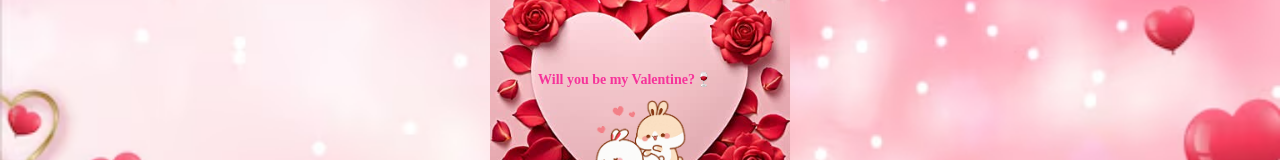
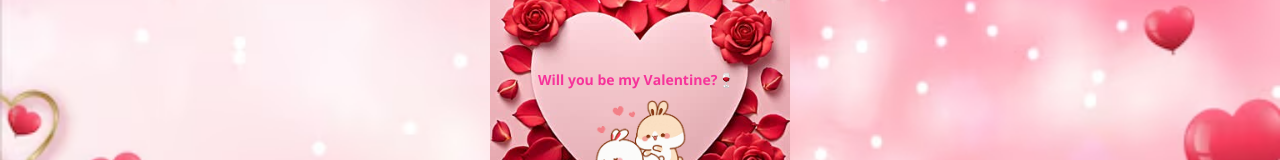
Before and after one commit to Arham1033/Valentine, a Next.js app: page / in a window 1280 px wide. Shown: the part 150-310 px from the top of the page. Built offline with nearby package versions, Linux system fonts and the light colour scheme.

Commit message:
updated design / fixed issue

```diff
--- a/app/globals.css
+++ b/app/globals.css
@@ -1,4 +1,5 @@
 @import "tailwindcss";
+
 
 @font-face {
   font-family: "LoveLive";
@@ -7,6 +8,7 @@
   font-style: normal;
   font-display: swap;
 }
+
 @font-face {
   font-family: "LoveLive2";
   src: url("/fonts/Love Live.ttf") format("truetype");
@@ -35,10 +37,13 @@
   font-style: normal;
   font-display: swap;
 }
-body{
-  font-family: "LoveScript", cursive;
+body {
+  font-family: var(--font-open-sans);
 }
 
+.open-sans{
+font-family: "Open Sans", sans-serif;
+}
 .valentine-text {
   font-family: "LoveLive", cursive;
 }
@@ -48,6 +53,7 @@ body{
 .valentine-text3 {
   font-family: "LoveLive3", cursive;
 }
+
 .valentine-text4 {
   font-family: "LoveLive4", cursive;
 }
--- a/app/layout.js
+++ b/app/layout.js
@@ -1,8 +1,14 @@
 import { Geist, Geist_Mono } from "next/font/google";
 import "./globals.css";
+import { Open_Sans } from "next/font/google";
+
+const openSans = Open_Sans({
+  subsets: ["latin"],
+  variable: "--font-open-sans",
+});
 
 const geistSans = Geist({
-  variable: "--font-geist-sans",
+  variable: "--font-open-sans",
   subsets: ["latin"],
 });
 
@@ -20,7 +26,7 @@ export default function RootLayout({ children }) {
   return (
     <html lang="en">
       <body
-        className={`${geistSans.variable} ${geistMono.variable} antialiased`}
+        className={`${openSans.variable} ${geistMono.variable} antialiased`}
       >
         {children}
       </body>
--- a/app/page.js
+++ b/app/page.js
@@ -64,7 +64,7 @@ const messages = [
     </div>
     <div className="relative animate-fadeIn2">
 <img className="rounded-2xl mt-5" width={300} src="/v3.jpg" alt=""/>
-<span className="text-pink-500 absolute top-35 left-10 sm:left-12 text-sm font-bold text-center valentine-text1">Will you be my Valentine?🍷</span>
+<span className="text-pink-500 absolute top-35 left-10 sm:left-12 text-sm font-bold text-center">Will you be my Valentine?🍷</span>
 {/* Dynamic GIF that changes based on No clicks */}
           <img
             className="absolute top-40 sm:top-38 left-1/2 -translate-x-1/2 w-full max-w-20 sm:max-w-20 md:max-w-28 h-auto"
```
